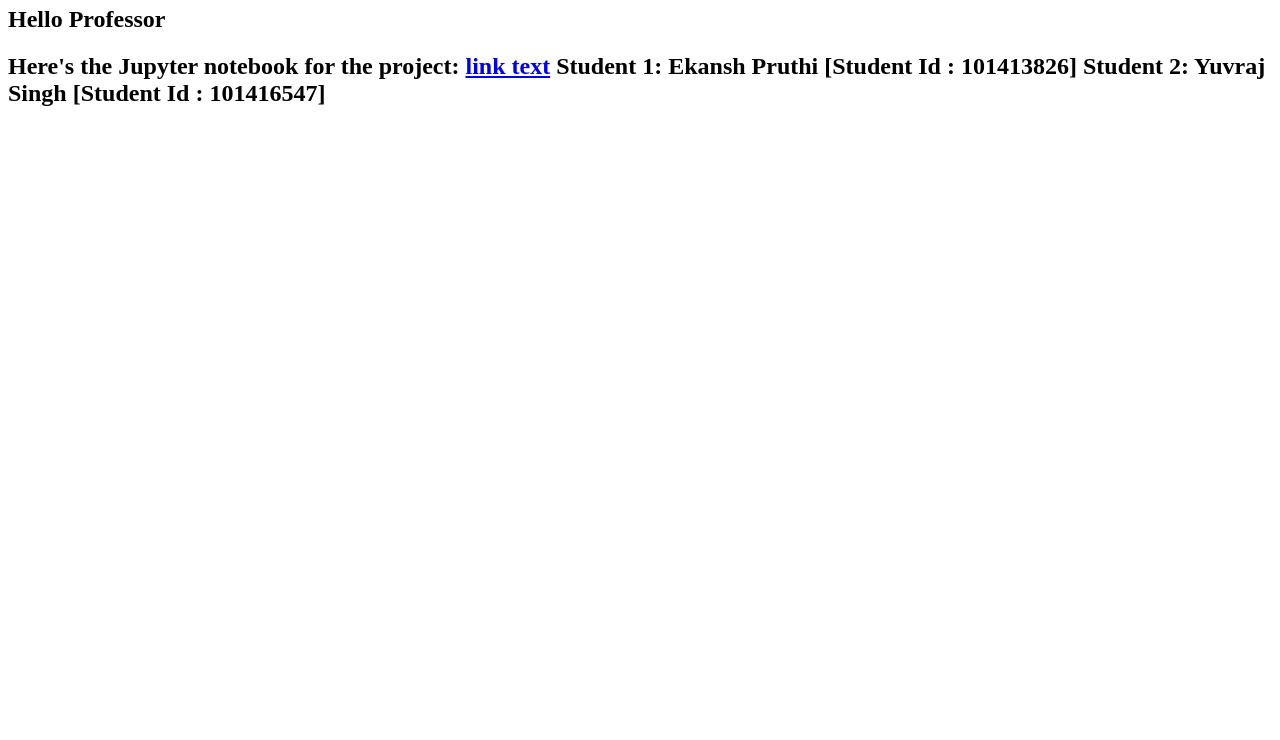
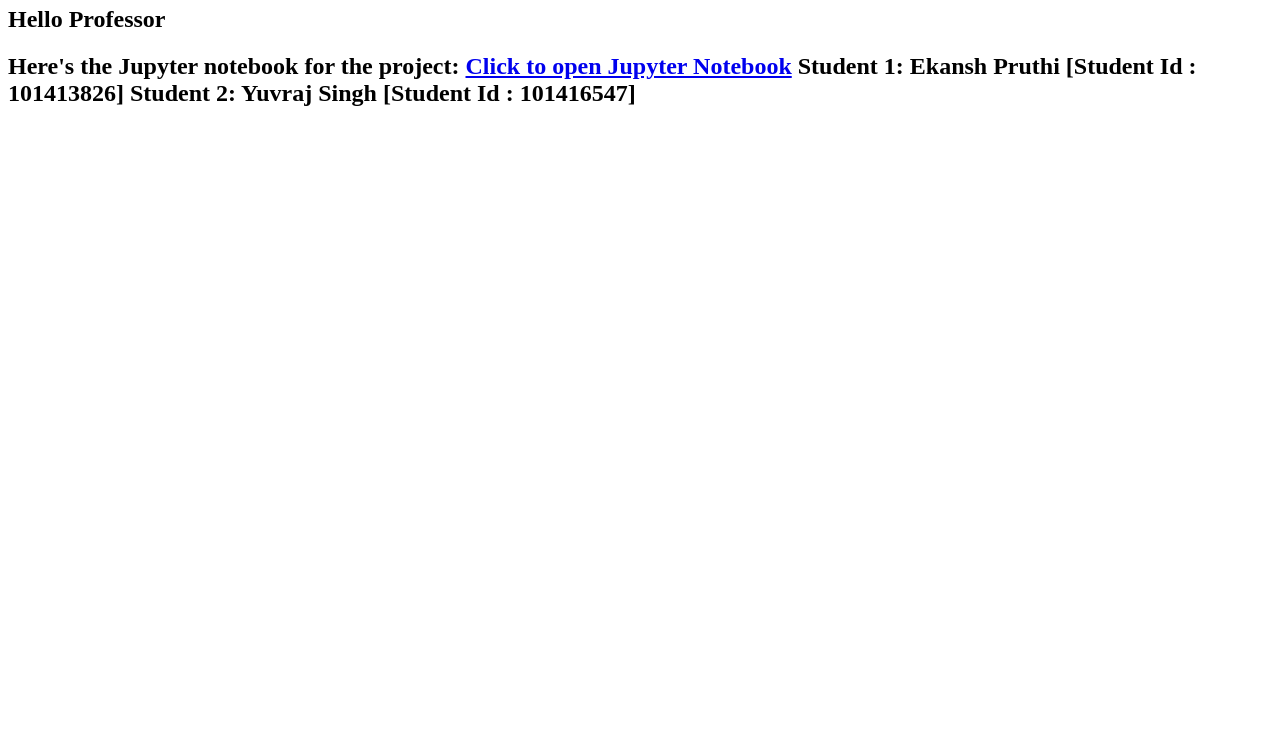
Before and after one commit to ekanshpruthii/CNN, a plain HTML site: page index.html in a window 1280 px wide. Shown: the part 60-800 px from the top of the page. Drawn offline with Linux system fonts and the light colour scheme.

Commit message:
Update index.html

```diff
--- a/index.html
+++ b/index.html
@@ -1,6 +1,6 @@
 <h1>Applying CNN on Caltech101 Dataset
 <h2>Hello Professor
-<h2>Here's the Jupyter notebook for the project: <a href="url">link text</a>
+<h2>Here's the Jupyter notebook for the project: <a href="https://github.com/ekanshpruthii/CNN/blob/6e09757c056c62754a9e62e48cfb9bc69e2e65ea/CNN_caltech101.ipynb">Click to open Jupyter Notebook</a>
 
 Student 1: Ekansh Pruthi [Student Id : 101413826]
 Student 2: Yuvraj Singh [Student Id : 101416547]
```
